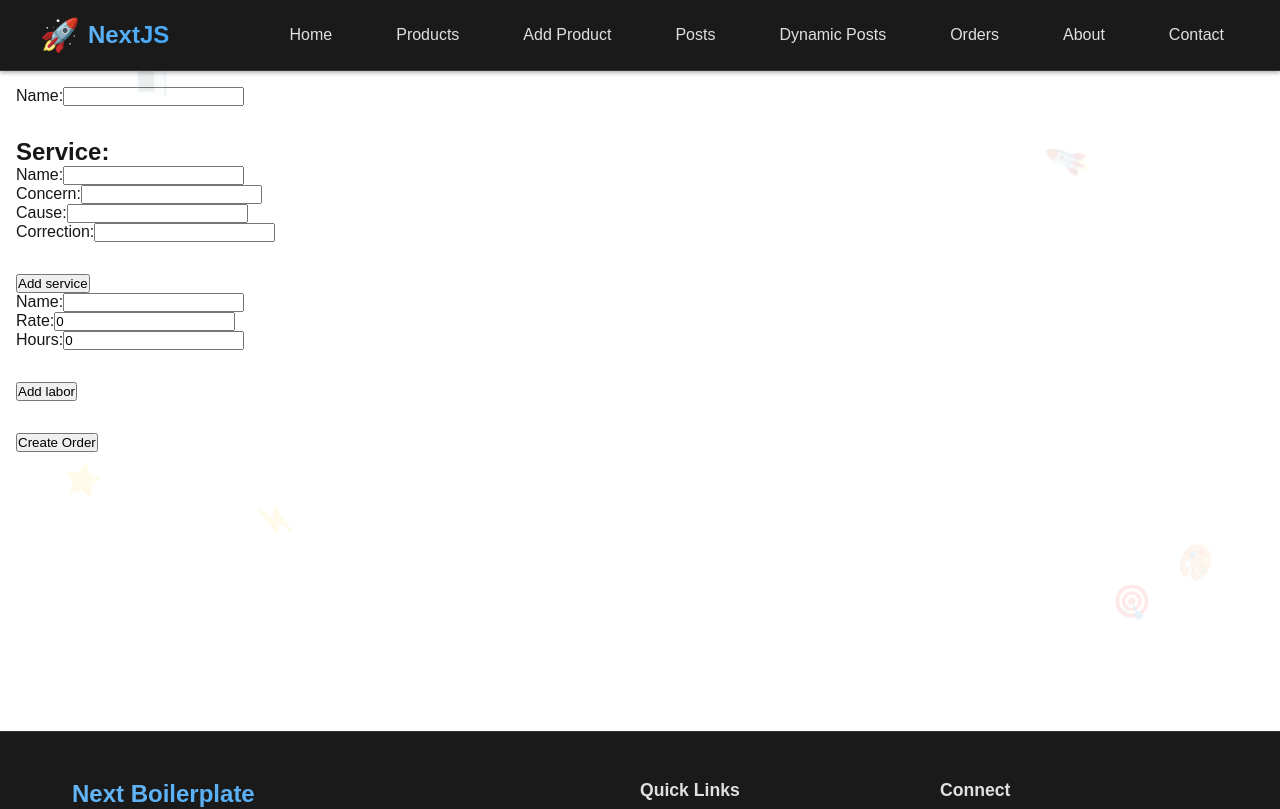
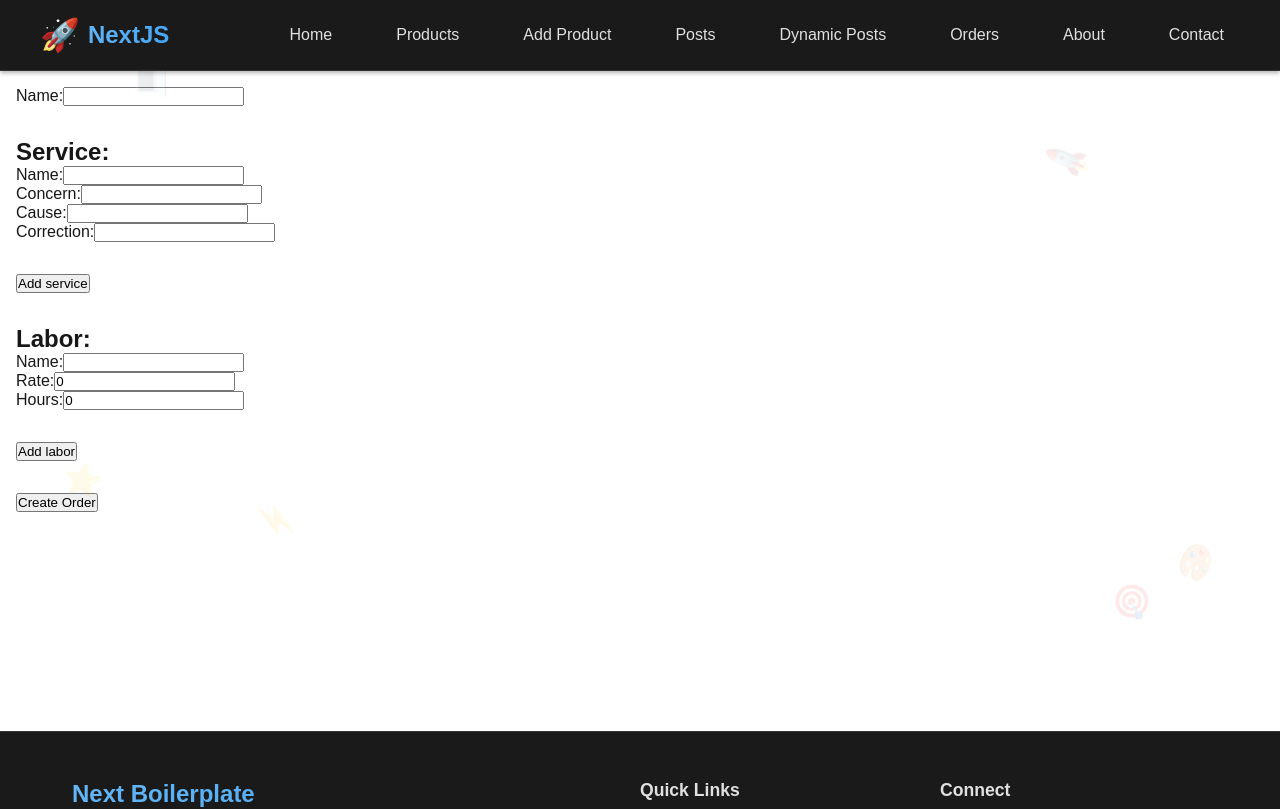
Before and after one commit to SaroarShahan/nextjs-boilerplate, a Next.js app: page /orders/create in a window 1280 px wide. Shown: the top 809 px of the page. Built offline with nearby package versions, Linux system fonts and the light colour scheme.

Commit message:
feat: update form design

```diff
--- a/src/components/orders/CreateOrderForm.tsx
+++ b/src/components/orders/CreateOrderForm.tsx
@@ -111,6 +111,7 @@ const CreateOrderForm = () => {
         />
       </div>
       <div className="mb-2">
+        <div className="mb-2">
           <h2>Service:</h2>
 
           {services.map((service, serviceIndex) => (
@@ -158,6 +159,10 @@ const CreateOrderForm = () => {
           <button type="button" onClick={handleAddNewService}>
             Add service
           </button>
+        </div>
+
+        <div>
+          <h2>Labor:</h2>
 
           {labor.map((labor, laborIndex) => (
             <div key={laborIndex} className="mb-2">
@@ -196,6 +201,7 @@ const CreateOrderForm = () => {
             Add labor
           </button>
         </div>
+      </div>
 
       <button type="submit">Create Order</button>
     </form>
```
Lines whose indentation alone changed are shown as unchanged.
